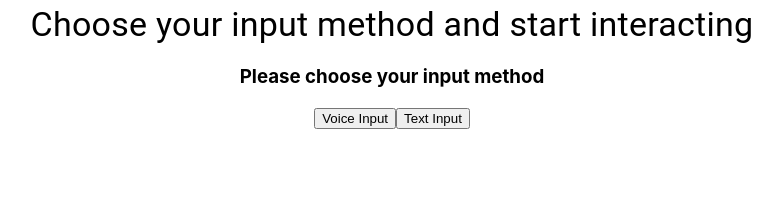
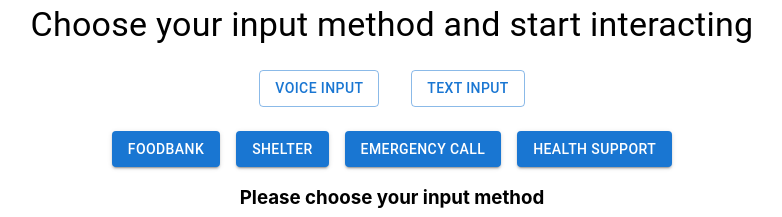
Before and after one commit to yDing121/HavenLink, a React (Create React App) app in the folder frontend/: page / in a window 1280 px wide. Shown: the part 441-658 px from the top of the page, without its empty margins (248-1030 px from the left). Built offline with nearby package versions, Linux system fonts and the light colour scheme.

Commit message:
add buttons

```diff
--- a/frontend/src/App.js
+++ b/frontend/src/App.js
@@ -10,20 +10,7 @@ import FoodBank from './components/FoodBank';
 import HealthSupport from './components/HealthSupport';
 import EmergencyCall from './components/EmergencyCall';
 import NoMatch from './components/NoMatch';
-import { Box, Container, Typography } from '@mui/material';
-import { createTheme, ThemeProvider } from '@mui/material/styles';
-
-const theme = createTheme({
-  palette: {
-    primary: {
-      main: '#F9AC1F',
-    },
-    secondary: {
-      main: '#FEFBF5',
-    },
-  },
-});
-
+import { Container, Box, Typography, Button } from '@mui/material';  // 引入 Material-UI 组件
 
 function App() {
   const [inputMethod, setInputMethod] = useState(null);
@@ -40,7 +27,6 @@ function App() {
   };
 
   const handleSubmit = async (message) => {
-    // Send message to LLM for category analysis
     setTranscript(message);
 
     const response = await fetch('/api/analyze', {
@@ -65,12 +51,17 @@ function App() {
     }
   };
 
+  const handleCategoryClick = (selectedCategory) => {
+    setCategory(selectedCategory);
+    setConfirmed(true);  // 确保点击按钮后直接跳转到相应的页面
+  };
+
   const renderContent = () => {
     if (!inputMethod) {
       return <InputSelection onInputChange={handleInputChange} />;
     }
 
-    if (!transcript) {
+    if (!transcript && !confirmed) {
       return inputMethod === 'voice' ? (
         <VoiceInput onSubmit={handleSubmit} />
       ) : (
@@ -108,12 +99,37 @@ function App() {
         <Typography variant="h4" gutterBottom>
           Choose your input method and start interacting
         </Typography>
+
+        {/* Voice and Text Input buttons */}
+        <Box sx={{ mt: 3, mb: 3 }}>
+          <Button variant="outlined" onClick={() => handleInputChange('voice')} sx={{ mx: 2 }}>
+            Voice Input
+          </Button>
+          <Button variant="outlined" onClick={() => handleInputChange('text')} sx={{ mx: 2 }}>
+            Text Input
+          </Button>
+        </Box>
+
+        {/* New buttons for direct page navigation */}
+        <Box sx={{ mt: 3 }}>
+          <Button variant="contained" color="primary" onClick={() => handleCategoryClick('food_bank')} sx={{ mx: 1 }}>
+            FoodBank
+          </Button>
+          <Button variant="contained" color="primary" onClick={() => handleCategoryClick('shelter')} sx={{ mx: 1 }}>
+            Shelter
+          </Button>
+          <Button variant="contained" color="primary" onClick={() => handleCategoryClick('emergency_call')} sx={{ mx: 1 }}>
+            Emergency Call
+          </Button>
+          <Button variant="contained" color="primary" onClick={() => handleCategoryClick('health_support')} sx={{ mx: 1 }}>
+            Health Support
+          </Button>
+        </Box>
+
         {renderContent()}
       </Box>
     </Container>
   );
 }
 
-
-
 export default App;
```
